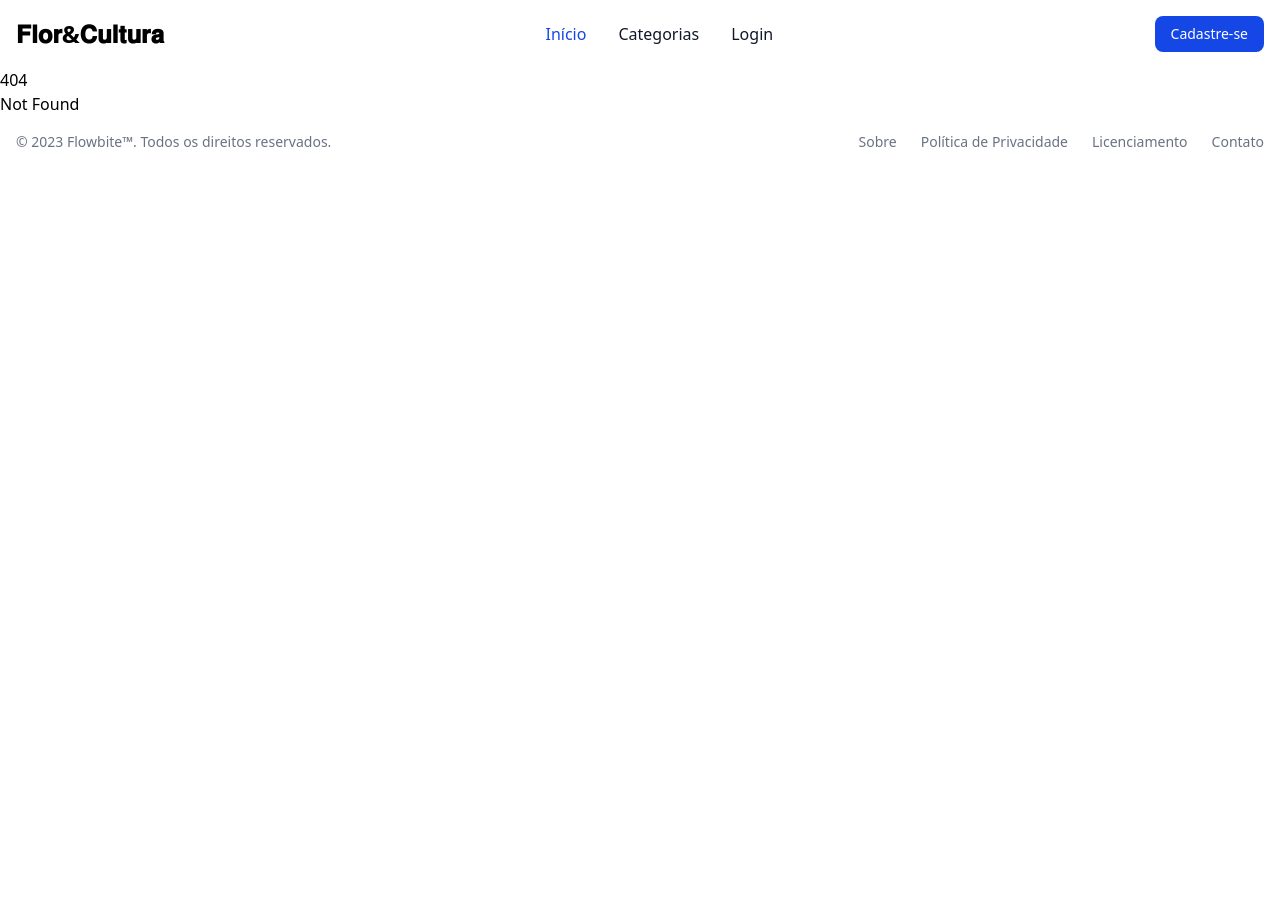
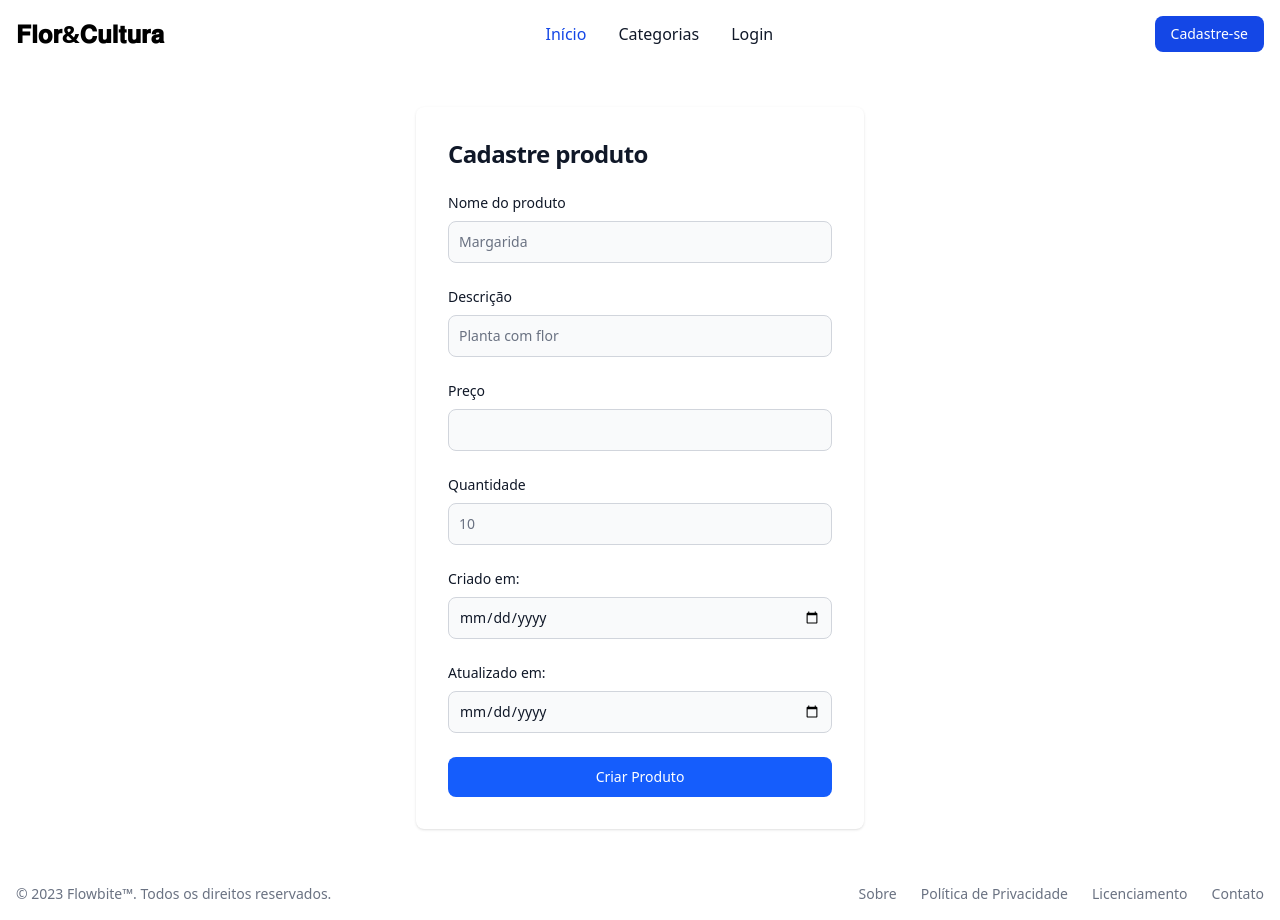
Before and after one commit to cp2-dc-info-projeto-final/flor-e-cultura, a SvelteKit app in the folder src/frontend-app/: page /cadastroplanta in a window 1280 px wide. Before the commit this address had no page. Before the commit the page ends 800 px from the top, so only its background shows below. Built offline with nearby package versions, Linux system fonts and the light colour scheme.

Commit message:
produto cadastrado com sucesso

```diff
--- a/src/frontend-app/src/routes/+layout.svelte
+++ b/src/frontend-app/src/routes/+layout.svelte
@@ -126,7 +126,7 @@
                 </li>
 
                 <li>
-                    <a href="/Categorias" class="block py-2 px-3 md:p-0 text-gray-900 rounded-sm hover:bg-gray-100 md:hover:bg-transparent md:hover:text-blue-700 md:dark:hover:text-green-500 dark:text-black dark:hover:bg-gray-700 dark:hover:text-white md:dark:hover:bg-transparent dark:border-gray-700">Categorias</a>
+                    <a href="/consultaplanta" class="block py-2 px-3 md:p-0 text-gray-900 rounded-sm hover:bg-gray-100 md:hover:bg-transparent md:hover:text-blue-700 md:dark:hover:text-green-500 dark:text-black dark:hover:bg-gray-700 dark:hover:text-white md:dark:hover:bg-transparent dark:border-gray-700">Categorias</a>
                 </li>
 
                 <!-- LOGIN - Mostrar apenas quando NÃO estiver logado -->
--- /dev/null
+++ b/src/frontend-app/src/routes/cadastroplanta/+page.svelte
@@ -0,0 +1,113 @@
+<script lang="ts">
+    import api from '$lib/api'; // API backend
+    import { goto } from '$app/navigation'; // navegação
+    let nome_produto = '';
+    let descricao = '';
+    let preco = '';
+    let quantidade = '';
+    let criado_em = '';
+    let atualizado_em = '';
+
+    let mensagemErro = '';
+    let mensagemSucesso = '';
+
+    async function cadastrarProdutos() {
+      mensagemErro = '';
+      mensagemSucesso = '';
+
+      const produtos = {
+        nome_produto: nome_produto,
+        descricao,
+        preco,
+        quantidade,
+        criado_em,
+        atualizado_em
+
+      };
+
+      try {
+        const response = await api.post('/produtos', produtos);
+
+        mensagemSucesso = 'Produto cadastrado com sucesso!';
+        nome_produto = '';
+        descricao = '';
+        preco = '';
+        quantidade = '';
+        criado_em = '';
+        atualizado_em = '';
+
+      } catch (e: any) {
+        mensagemErro = e.response?.data?.message || 'Erro ao salvar produto.';
+      }
+    }
+  </script>
+
+  <section>
+    <div class="flex flex-col items-center justify-center px-6 py-8 mx-auto md:h-screen lg:py-0">
+      <div class="w-full bg-white rounded-lg shadow dark:border sm:max-w-md xl:p-0 dark:bg-gray-800 dark:border-gray-700">
+        <div class="p-6 space-y-4 md:space-y-6 sm:p-8">
+          <h1 class="text-xl font-bold leading-tight tracking-tight text-gray-900 md:text-2xl dark:text-white">
+            Cadastre produto
+          </h1>
+
+          {#if mensagemErro}
+            <div class="p-3 text-sm text-red-700 bg-red-100 rounded-lg border border-red-300">
+              {mensagemErro}
+            </div>
+          {/if}
+
+          {#if mensagemSucesso}
+            <div class="p-3 text-sm text-green-700 bg-green-100 rounded-lg border border-green-300">
+              {mensagemSucesso}
+            </div>
+          {/if}
+
+          <form on:submit|preventDefault={cadastrarProdutos} class="space-y-4 md:space-y-6">
+            <div>
+              <label for="nome_produto" class="block mb-2 text-sm font-medium text-gray-900 dark:text-white">Nome do produto</label>
+              <input type="text" id="nome_produto" bind:value={nome_produto} required placeholder="Margarida"
+                class="bg-gray-50 border border-gray-300 text-gray-900 text-sm rounded-lg block w-full p-2.5 focus:ring-blue-500 focus:border-blue-500 dark:bg-gray-700 dark:border-gray-600 dark:text-white" />
+            </div>
+
+            <div>
+              <label for="descricao" class="block mb-2 text-sm font-medium text-gray-900 dark:text-white">Descrição</label>
+              <input type="text" id="descricao" bind:value={descricao} required placeholder="Planta com flor"
+                class="bg-gray-50 border border-gray-300 text-gray-900 text-sm rounded-lg block w-full p-2.5 focus:ring-blue-500 focus:border-blue-500 dark:bg-gray-700 dark:border-gray-600 dark:text-white" />
+            </div>
+
+            <div>
+              <label for="preco" class="block mb-2 text-sm font-medium text-gray-900 dark:text-white">Preço</label>
+              <input type="string" id="preco" bind:value={preco} required
+                class="bg-gray-50 border border-gray-300 text-gray-900 text-sm rounded-lg block w-full p-2.5 focus:ring-blue-500 focus:border-blue-500 dark:bg-gray-700 dark:border-gray-600 dark:text-white" />
+            </div>
+
+            <div>
+              <label for="quantidade" class="block mb-2 text-sm font-medium text-gray-900 dark:text-white">Quantidade</label>
+              <input type="text" id="quantidade" bind:value={quantidade} required placeholder="10"
+                class="bg-gray-50 border border-gray-300 text-gray-900 text-sm rounded-lg block w-full p-2.5 focus:ring-blue-500 focus:border-blue-500 dark:bg-gray-700 dark:border-gray-600 dark:text-white" />
+            </div>
+
+            <div>
+              <label for="criado_em" class="block mb-2 text-sm font-medium text-gray-900 dark:text-white">Criado em:</label>
+              <input type="date" id="criado_em" bind:value={criado_em} required placeholder="00/00/0000"
+                class="bg-gray-50 border border-gray-300 text-gray-900 text-sm rounded-lg block w-full p-2.5 focus:ring-blue-500 focus:border-blue-500 dark:bg-gray-700 dark:border-gray-600 dark:text-white" />
+            </div>
+
+            <div>
+                <label for="atualizado_em" class="block mb-2 text-sm font-medium text-gray-900 dark:text-white">Atualizado em:</label>
+                <input type="date" id="atualizado_em" bind:value={atualizado_em} required placeholder="00/00/0000"
+                  class="bg-gray-50 border border-gray-300 text-gray-900 text-sm rounded-lg block w-full p-2.5 focus:ring-blue-500 focus:border-blue-500 dark:bg-gray-700 dark:border-gray-600 dark:text-white" />
+              </div>
+
+
+
+            <button type="submit"
+              class="w-full text-white bg-blue-600 hover:bg-blue-700 focus:ring-4 focus:outline-none focus:ring-blue-300 font-medium rounded-lg text-sm px-5 py-2.5 text-center dark:bg-blue-600 dark:hover:bg-blue-700 dark:focus:ring-blue-800">
+              Criar Produto
+            </button>
+
+          </form>
+        </div>
+      </div>
+    </div>
+  </section>
--- a/src/frontend-app/src/routes/categorias/+page.svelte
+++ b/src/frontend-app/src/routes/consultaplanta/+page.svelte
@@ -17,40 +17,40 @@
     let erro = '';
     let search = '';
 
-    // Buscar todos os usuários
+    // Buscar todos os produtos
     async function buscarProdutos() {
       erro = '';
       try {
         const res = await api.get('/produtos');
         produtos = res.data.data;
       } catch (e: any) {
-        erro = e.response?.data?.message || 'Erro ao buscar usuários';
+        erro = e.response?.data?.message || 'Erro ao buscar produto';
       }
     }
 
-    // Buscar usuários por nome
-    async function buscarProdutosPorNome(nome: string) {
+    // Buscar produtos por nome
+    async function buscarProdutosPorNome(nome_produto: string) {
       erro = '';
       try {
-        const res = await api.get(`/users/nome/${nome}`);
+        const res = await api.get(`/produtos/nome_produto/${nome_produto}`);
         produtos = res.data.data;
       } catch (e: any) {
-        erro = e.response?.data?.message || 'Erro ao buscar usuários por nome';
+        erro = e.response?.data?.message || 'Erro ao buscar produtos por nome';
       }
     }
 
-    // Remover usuário
+    // Remover produtos
     async function removerProduto(id: number) {
       try {
         await api.delete(`/produtos/${id}`);
         // Recarrega a lista após remoção
         search.length >= 3 ? buscarProdutosPorNome(search) : buscarProdutos();
       } catch (e: any) {
-        erro = e.response?.data?.message || 'Erro ao remover usuário';
+        erro = e.response?.data?.message || 'Erro ao remover produtos';
       }
     }
 
-    // Carrega usuários ao montar o componente
+    // Carrega produtos ao montar o componente
     onMount(() => {
       buscarProdutos();
     });
@@ -63,19 +63,19 @@
         buscarProdutos();
       } else {
         produtos = [];
-        erro = 'Digite pelo menos 3 caracteres para buscar.';
+        erro = 'Digite pelo menos 3 caracteres para buscar os produtos.';
       }
     }
   </script>
 
   <!-- Interface -->
   <div class="max-w-6xl mx-auto px-4 sm:px-6 py-6">
-    <h1 class="text-2xl font-bold text-center mb-6">LISTA DE PRODUTOS</h1>
+    <h1 class="text-2xl font-bold text-center mb-6">𝑳𝒊𝒔𝒕𝒂 𝒅𝒆 𝒑𝒓𝒐𝒅𝒖𝒕𝒐𝒔</h1>
 
     <!-- Campo de busca -->
     <input
       type="text"
-      placeholder="Pesquisar usuário por nome..."
+      placeholder="Pesquisar produto por nome..."
       bind:value={search}
       class="w-full mb-6 p-3 border border-gray-300 rounded-md shadow-sm focus:outline-none focus:ring-2 focus:ring-blue-500"
     />
@@ -84,32 +84,32 @@
     {#if erro}
       <p class="text-red-500 mb-4">{erro}</p>
     {:else if produtos.length === 0}
-      <p class="text-gray-600">Nenhum usuário encontrado.</p>
+      <p class="text-gray-600">Nenhum produto encontrado.</p>
     {:else}
-      <!-- Lista de usuários -->
+      <!-- Lista de produtos -->
       <div class="grid grid-cols-1 sm:grid-cols-2 lg:grid-cols-3 gap-6">
-        {#each produtos as produtos} <!-- Fizemos ate aqui -->
+        {#each produtos as produtos}
           <div class="bg-white rounded-lg shadow-md p-4 flex flex-col justify-between">
             <div class="space-y-1">
-              <p><span class="font-semibold">Nome:</span> {usuario.nome_completo}</p>
-              <p><span class="font-semibold">Email:</span> {usuario.email}</p>
-              <p><span class="font-semibold">CPF:</span> {usuario.cpf}</p>
-              <p><span class="font-semibold">Telefone:</span> {usuario.telefone}</p>
-              <p><span class="font-semibold">Nascimento:</span> {usuario.data_nascimento}</p>
-              <p><span class="font-semibold">Tipo:</span> {usuario.tipo_usuario}</p>
+              <p><span class="font-semibold">Nome:</span> {produtos.nome_produto}</p>
+              <p><span class="font-semibold">Descrição:</span> {produtos.descricao}</p>
+              <p><span class="font-semibold">Preço:</span> {produtos.preco}</p>
+              <p><span class="font-semibold">Quantidade:</span> {produtos.quantidade}</p>
+              <p><span class="font-semibold">Criado em:</span> {produtos.criado_em}</p>
+              <p><span class="font-semibold">Atualizado em:</span> {produtos.atualizado_em}</p>
             </div>
 
             <!-- Botões -->
             <div class="mt-4 flex flex-col sm:flex-row sm:space-x-2 space-y-2 sm:space-y-0">
               <button
                 class="bg-blue-500 hover:bg-blue-600 text-white px-3 py-2 rounded text-sm w-full"
-                on:click={() => goto(`/editar?id=${usuario.id}`)}
+                on:click={() => goto(`/editar?id=${produtos.id}`)}
               >
                 Editar
               </button>
               <button
                 class="bg-red-500 hover:bg-red-600 text-white px-3 py-2 rounded text-sm w-full"
-                on:click={() => removerUsuario(usuario.id)}
+                on:click={() => removerProduto(produtos.id)}
               >
                 Remover
               </button>
```
Also changed, not shown: 2 other files (tests, documents, lock files or other folders).
